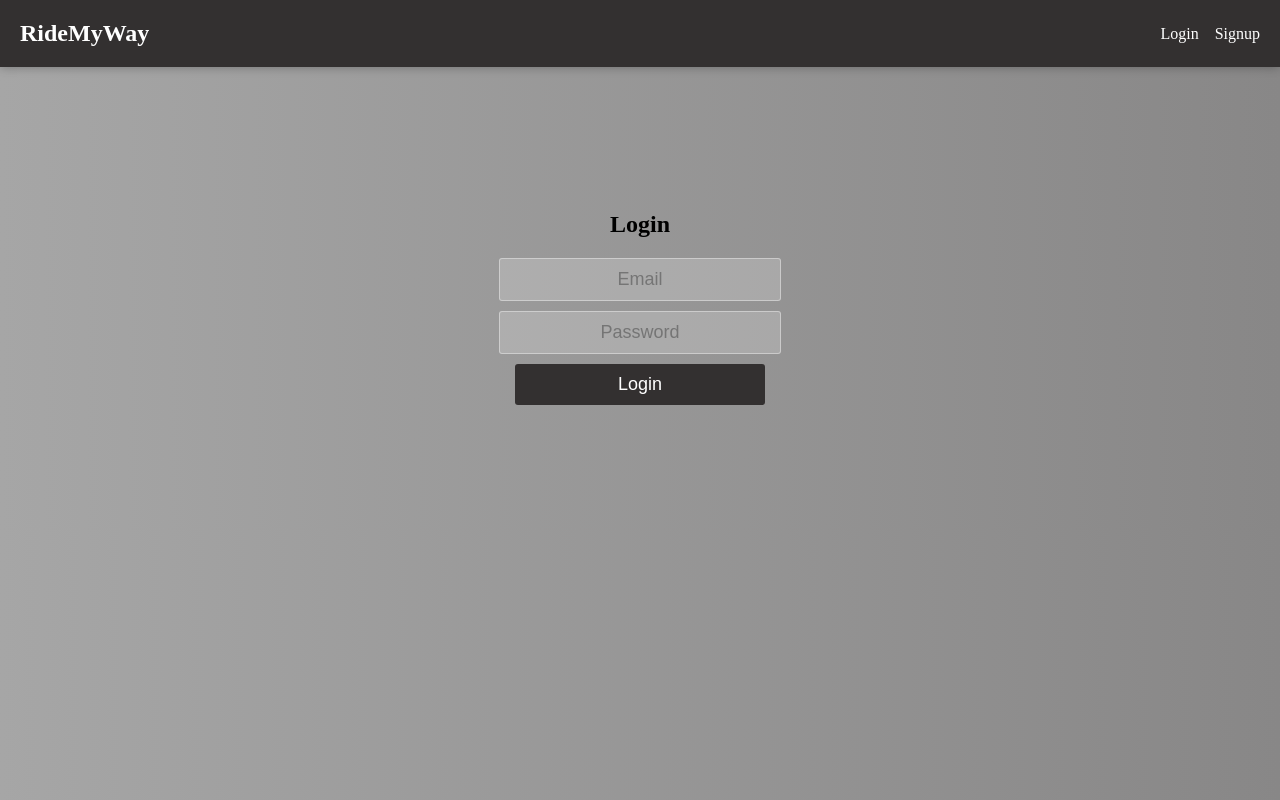
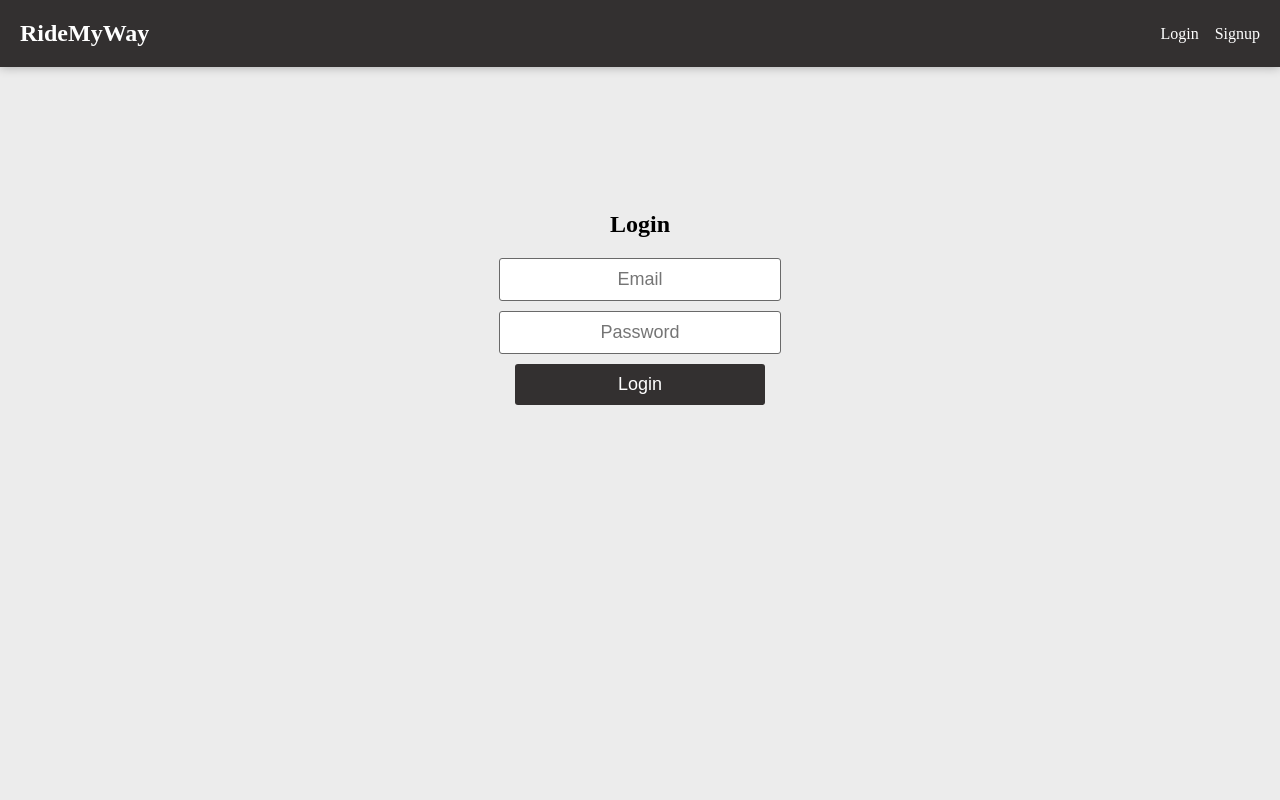
Before and after one commit to seanralph007/ridemyway-frontend, a React (Vite) app: page /login in a window 1280 px wide. Built offline with nearby package versions, Linux system fonts and the light colour scheme; no server answers.

Commit message:
Further Auth and createRide styling

```diff
--- a/src/App.css
+++ b/src/App.css
@@ -5,8 +5,8 @@
 
 html,
 body {
-  background: linear-gradient(90deg, #a6a6a6, #888787);
-  /* background: #ececec; */
+  /* background: linear-gradient(90deg, #a6a6a6, #888787); */
+  background: #ececec;
   height: "100vh";
   margin: 0;
   padding: 0;
--- a/src/auth/AuthStyles.css
+++ b/src/auth/AuthStyles.css
@@ -22,7 +22,7 @@
   font-weight: 300;
 }
 
-input {
+/* input {
   border: 1px solid rgba(252, 252, 252, 0.4);
   background-color: rgba(252, 252, 252, 0.2);
   width: 250px;
@@ -33,7 +33,19 @@ input {
   display: block;
   text-align: center;
   font-size: 18px;
-    /* color: rgba(15, 15, 15, 0); */
+  font-weight: 300;
+} */
+
+.input {
+  border: 1px solid rgb(105, 105, 105);
+  width: 250px;
+  border-radius: 3px;
+  font-family: "Source Sans Pro", sans-serif;
+  padding: 10px 15px;
+  margin: 0 auto 10px auto;
+  display: block;
+  text-align: center;
+  font-size: 18px;
   font-weight: 300;
 }
 
--- a/src/pages/CreateRide.css
+++ b/src/pages/CreateRide.css
@@ -17,8 +17,9 @@
 }
 
 .input {
-    border: 1px solid rgba(252, 252, 252, 0.4);
-    background-color: rgba(252, 252, 252, 0.2);
+  /* border: 1px solid rgba(252, 252, 252, 0.4);
+  background-color: rgba(252, 252, 252, 0.2); */
+  border: 1px solid rgb(105, 105, 105);
   width: 250px;
   border-radius: 3px;
   font-family: "Source Sans Pro", sans-serif;
@@ -66,7 +67,6 @@ button {
   background-color: #28a745 !important;
 }
 
-
 @media (max-width: 768px) {
   .my-swal-popup {
     width: auto;
--- a/src/pages/CreateRide.jsx
+++ b/src/pages/CreateRide.jsx
@@ -16,7 +16,7 @@ export default function CreateRide() {
     destination_lng: null,
     departure_time: "",
     car_type: "",
-    available_seats: 0,
+    available_seats: null,
   });
 
   const [errors, setErrors] = useState({});
@@ -67,7 +67,6 @@ export default function CreateRide() {
   return (
     <form className="create-ride-container" onSubmit={handleSubmit}>
       <h2>Create Ride</h2>
-
       <select
         className="carType"
         name="car_type"
@@ -111,6 +110,7 @@ export default function CreateRide() {
       )}
 
       <input
+        className="input"
         name="available_seats"
         type="number"
         value={ride.available_seats}
```
Also changed, not shown: 1 other file (tests, documents, lock files or other folders). Lines whose indentation alone changed are shown as unchanged.
